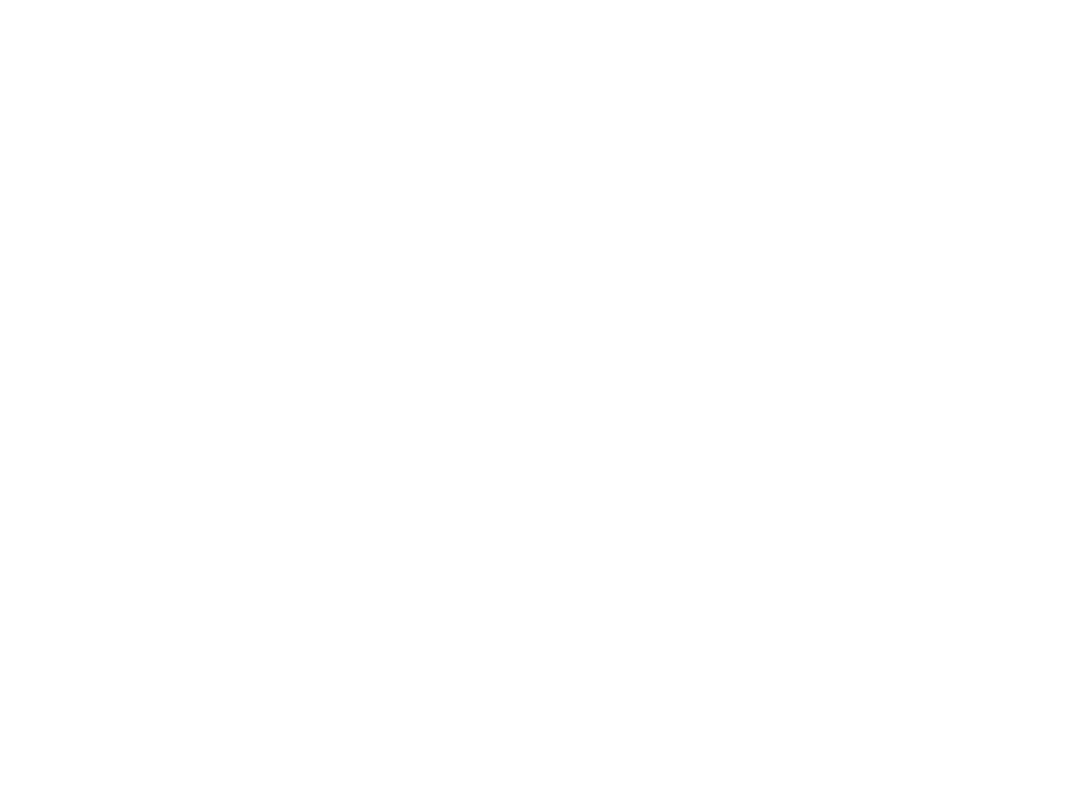
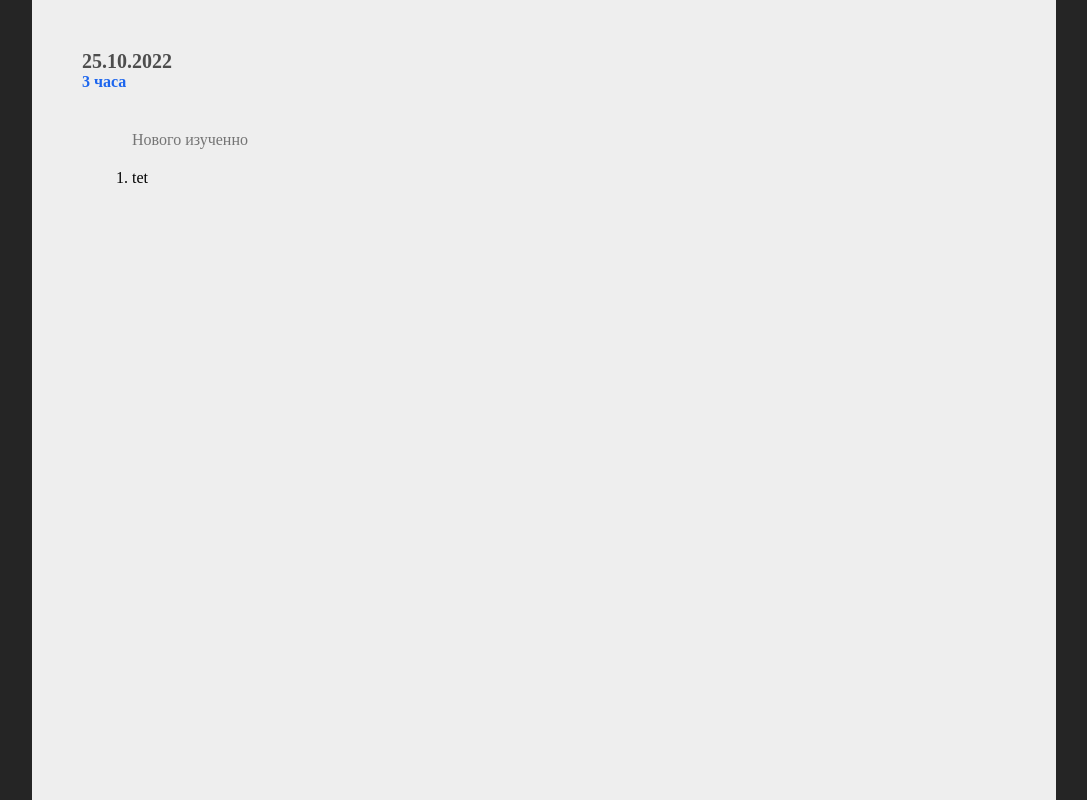
Before and after one commit to Gl7808/js, a plain HTML site: page Шаблон/index.html in a window 1280 px wide. Shown: the whole page, without its empty margins (96-1183 px from the left). Drawn offline with Linux system fonts and the light colour scheme.

Commit message:
Добавлен список новых дел

```diff
--- a/Шаблон/css/style.css
+++ b/Шаблон/css/style.css
@@ -0,0 +1,44 @@
+*{
+    padding: 0;
+    margin: 0;
+}
+
+body{
+    background: #252525;
+    display: flex;
+    align-items: center;
+    justify-content: center;
+}
+
+.content{
+    width: 80vw;
+    height: 100vh;
+    background: rgb(238, 238, 238);
+    display: flex;
+}
+
+.day{
+    width: 100%;
+    padding:50px;
+}
+.day__title{
+    font-weight: bold;
+    font-size: 20px;
+    color:rgb(77, 77, 77);
+}
+.day__text{
+    margin-top: 5vh;
+}
+.day__time{
+    color:rgba(27, 101, 238, 0.993);
+    font-weight: bold;
+}
+.day_list{
+    padding-left: 50px;
+}
+.day__list-title{
+    color:#747474;
+}
+ol.day_list li{
+    margin-top: 20px;
+}
--- a/Шаблон/index.html
+++ b/Шаблон/index.html
@@ -13,7 +13,19 @@
     <!-- ============== -->
 </head>
 <body>
+    <div class="content">
+        <div class="day">
+            <div class="day__title">25.10.2022</div>
+            <div class="day__time">3 часа</div>
+            <div class="day__text">
 
+            </div>
+            <ol class="day_list">
+                <div class="day__list-title">Нового изученно</div>
+                <li>tet</li>
+            </ol>
+        </div>
+    </div>
 </body>
 
 <!-- javascript -->
--- a/Шаблон/js/script.js
+++ b/Шаблон/js/script.js
@@ -1,3 +1,3 @@
 
-let a = "gg";
-console.log(a);
+// Примитивные типы  :  number | string | boolean | null | undefined | symbol
+// Ссылочные типы    :  object
```
